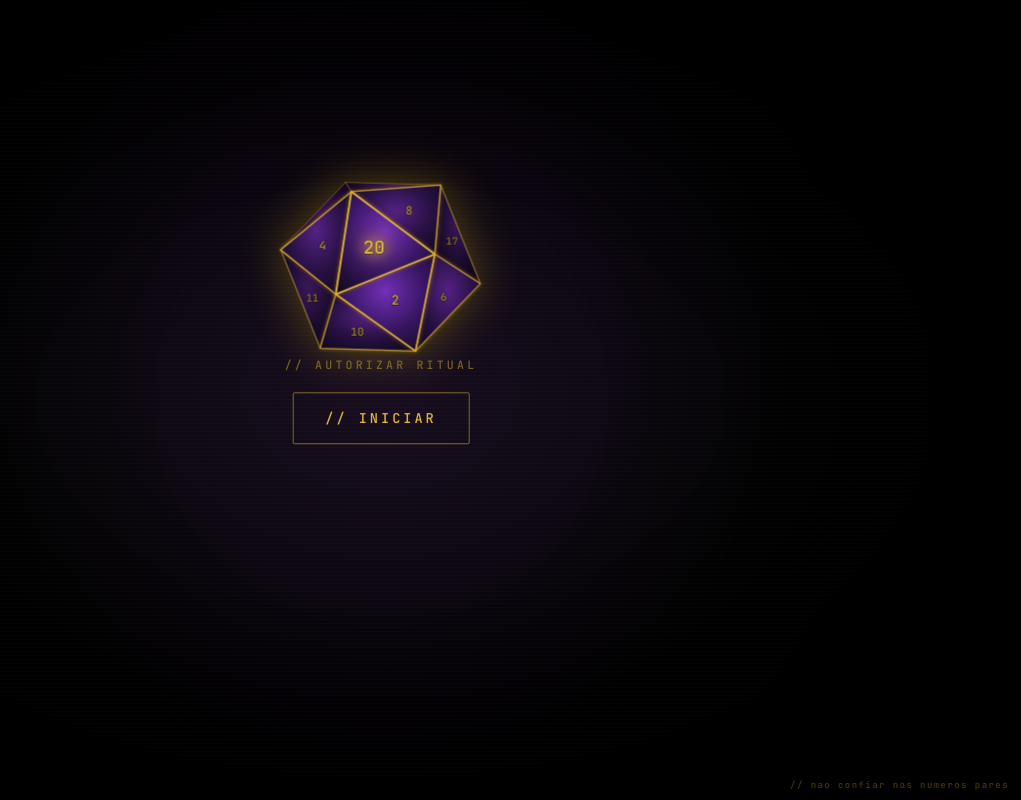
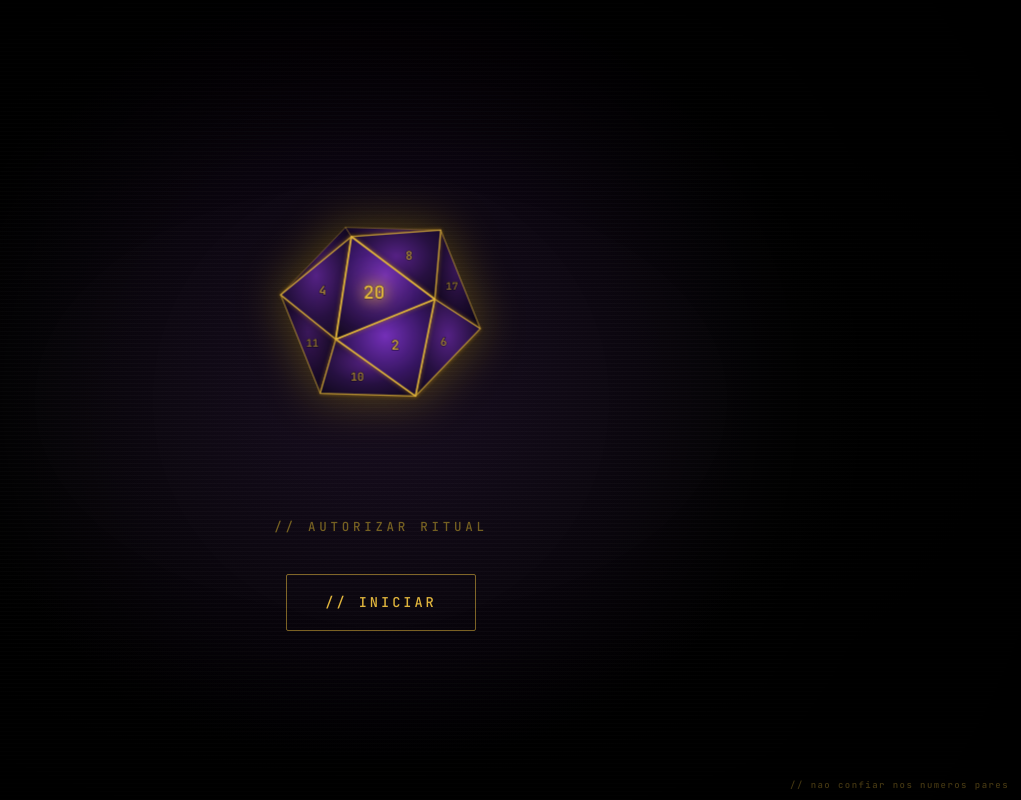
Before and after one commit to arturmuller25/clarividenciarpg, a PHP site: page /clarividenciarpg/ in a window 1280 px wide. Shown: the whole page, without its empty margins (259-1280 px from the left). Run offline with PHP 8.4, Linux system fonts and the light colour scheme; data comes from the database, SQL or seed files in the repository; data that the repository does not hold is empty; some web fonts are replaced.

Commit message:
fix(hero): respiro vertical na tela de espera (pre-animacao)
Estado de espera (antes do click em "// INICIAR") estava amontoado: dado
+ rotulo + botao sobrepostos no centro vertical, com titulo/subtitulo/
continuar invisiveis ainda ocupando altura no flex e descentralizando
o conjunto.

Mudancas no .hero__iniciar-grupo:
- REMOVIDO: position:absolute + top:50% + left:50% + translate(-50%,-50%)
  + z-index:5 — gerava sobreposicao com o palco
- ADICIONADO: order:2 (vem depois do palco no flex column mesmo estando
  antes no DOM); margin-top:36px (somado ao gap:32px da .hero = ~68px
  de respiro entre dado e rotulo, dentro da faixa 60-80px pedida)
- gap interno 18px -> 36px (respiro entre rotulo e botao, ~--space-6+12)

Refinamentos visuais:
- .hero__iniciar-rotulo: ls 0.28em -> 0.3em (alinhado com outros textos
  diegeticos); font-size 0.72rem -> 0.78rem (legibilidade com ls maior)
- .hero__iniciar-botao: padding 14x32 -> 16x38 (mais peso visual; e o
  foco da tela durante a espera)

@keyframes hero-iniciar-fade-in simplificado:
- Sem mais translate(-50%, -50%) (nao e mais position:absolute)
- Apenas translateY(12px -> 0) + opacity 0 -> 1 + pointer-events discrete

Pre-animacao: titulo/subtitulo/continuar agora display:none via
:not(.is-rodando). Sem isso, opacity:0 ainda ocupava altura no flex e
empurrava o conjunto palco+iniciar-grupo para cima do center vertical
da viewport. Quando .is-rodando entra (apos click), display volta ao
default e as keyframes CSS animam a entrada normalmente.

NAO MEXIDO (conforme brief):
- Animacao 3D (math, geometria) intacta
- Timeline pos-click intacta (queda 3.2s, titulo 3.7s, etc)
- Sincronia audio-queda
- Botao "// ROMPER O VEU" no fim e seus espacamentos
- Decisao 029 (botao antes da animacao por causa de autoplay)

```diff
--- a/assets/css/terminal.css
+++ b/assets/css/terminal.css
@@ -2424,18 +2424,19 @@ pre, code {
 
 /* Grupo "// AUTORIZAR RITUAL" + botao "// INICIAR" — visivel antes da
  * animacao. Click no botao libera autoplay (gesto humano) e dispara
- * dispararAnimacao() em hero.js. Centralizado sobre o dado em pose RESTING
- * (z-index 5 para sobrepor). Decisao D6. */
+ * dispararAnimacao() em hero.js. Decisao D6/029.
+ *
+ * AGORA NO FLOW FLEX da .hero (era position:absolute centralizado sobre
+ * o palco — gerava sobreposicao + amontoamento). order:2 garante que
+ * aparece DEPOIS do palco mesmo estando antes no DOM. margin-top adiciona
+ * respiro entre o dado e o rotulo (somado ao gap:32px da .hero = ~70px). */
 .hero__iniciar-grupo {
-    position: absolute;
-    top: 50%;
-    left: 50%;
-    transform: translate(-50%, -50%);
-    z-index: 5;
+    order: 2;                      /* fica apos o palco no flex column */
     display: flex;
     flex-direction: column;
     align-items: center;
-    gap: 18px;
+    gap: 36px;                     /* respiro entre rotulo e botao (~--space-6+12) */
+    margin-top: 36px;              /* somado ao gap:32px da .hero = ~68px do palco */
     text-align: center;
     opacity: 0;
     pointer-events: none;
@@ -2454,14 +2455,16 @@ pre, code {
 .hero__iniciar-rotulo {
     font-family: var(--mono);
     font-weight: 500;
-    font-size: 0.72rem;
-    letter-spacing: 0.28em;
+    font-size: 0.78rem;            /* +0.06rem para legibilidade com ls maior */
+    letter-spacing: 0.3em;         /* alinhado com outros textos diegeticos */
     text-transform: uppercase;
     color: rgba(160, 133, 39, 0.7);   /* gold-dim dessaturado */
 }
 .hero__iniciar-botao {
-    /* Estilo idêntico ao .hero__continuar (mantém coerência de UI) */
-    padding: 14px 32px;
+    /* Estilo idêntico ao .hero__continuar (mantém coerência de UI).
+     * Padding ligeiramente aumentado (14x32 -> 16x38) para dar mais peso
+     * visual na hora do gate (botao e o foco da tela durante a espera). */
+    padding: 16px 38px;
     background: transparent;
     border: 1px solid rgba(224, 181, 61, 0.55);
     border-radius: var(--r);
@@ -2487,9 +2490,22 @@ pre, code {
 }
 
 @keyframes hero-iniciar-fade-in {
-    0%   { opacity: 0; transform: translate(-50%, calc(-50% + 8px)); pointer-events: none; }
-    99%  { opacity: 1; transform: translate(-50%, -50%);             pointer-events: none; }
-    100% { opacity: 1; transform: translate(-50%, -50%);             pointer-events: auto; }
+    /* Sem mais translate(-50%, -50%) — grupo nao e mais position:absolute */
+    0%   { opacity: 0; transform: translateY(12px); pointer-events: none; }
+    99%  { opacity: 1; transform: translateY(0);    pointer-events: none; }
+    100% { opacity: 1; transform: translateY(0);    pointer-events: auto; }
+}
+
+/* Pre-animacao: titulo/subtitulo/botao "// ROMPER O VEU" sao display:none
+ * para nao ocuparem altura no flex layout durante a espera. Sem isso,
+ * eles "puxavam" o palco+iniciar-grupo para cima do center vertical da
+ * viewport (mesmo invisiveis com opacity:0 ainda ocupam altura). Quando
+ * .is-rodando entra (apos click em INICIAR), display volta ao default
+ * e as keyframes CSS animam a entrada. */
+.hero:not(.is-rodando) .hero__titulo,
+.hero:not(.is-rodando) .hero__subtitulo,
+.hero:not(.is-rodando) .hero__continuar {
+    display: none;
 }
 
 /* Botao "// ROMPER O VEU" — aparece em 5.0s apos o subtitulo entrar.
```
